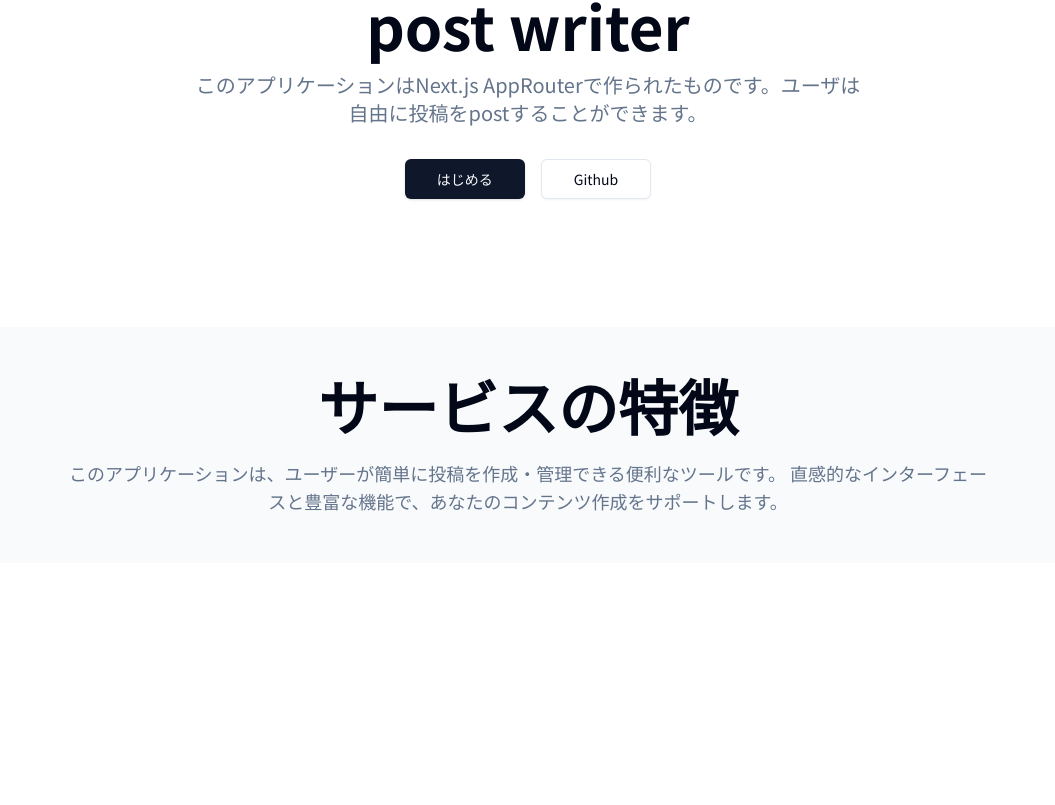
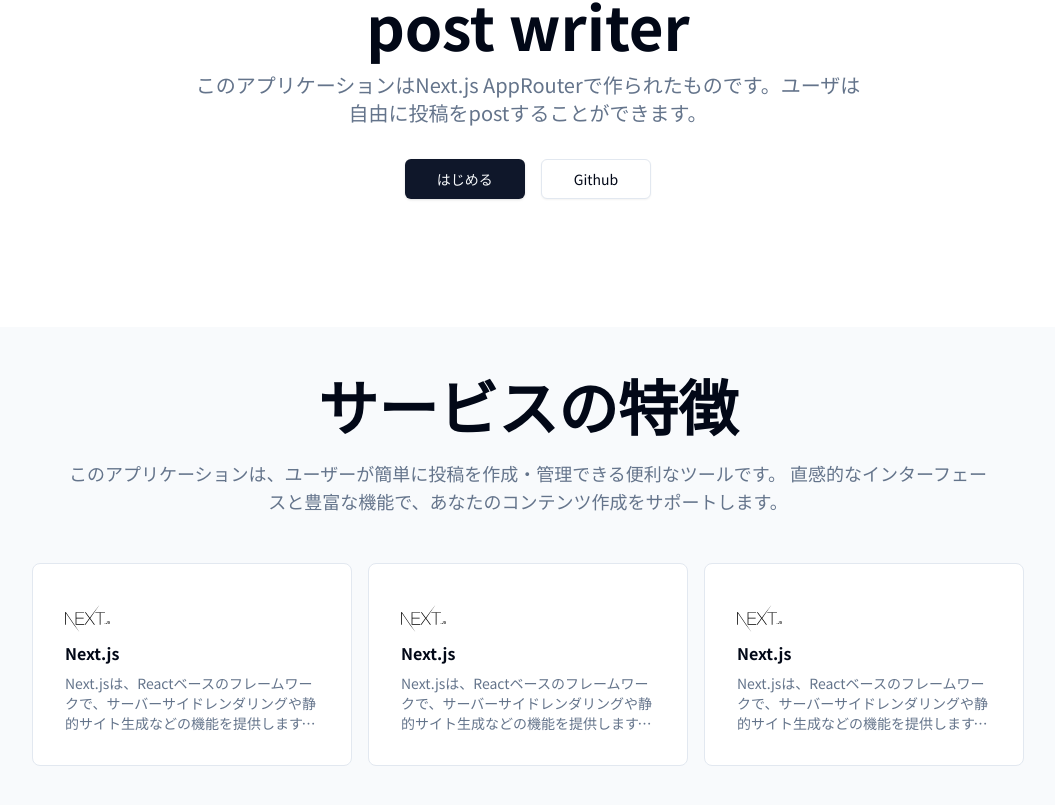
Before and after one commit to tamaco489/lexicon, a Next.js app: page / in a window 1280 px wide. Shown: the part 265-1070 px from the top of the page, without its empty margins (112-1167 px from the left). Before the commit the page ends 828 px from the top, so only its background shows below. Built offline with nearby package versions, Linux system fonts and the light colour scheme.

Commit message:
fix: feature section bord

```diff
--- a/app/(marketing)/page.tsx
+++ b/app/(marketing)/page.tsx
@@ -51,12 +51,80 @@ export default function IndexPage() {
       {/* feature section */}
       <section id="features" className="container py-8 md:py-12 bg-slate-50">
         <div className="text-center space-y-6 max-w-[58rem] mx-auto">
-          <h2 className="font-extrabold text-3xl md:text-6xl">サービスの特徴</h2>
+          <h2 className="font-extrabold text-3xl md:text-6xl">
+            サービスの特徴
+          </h2>
           <p className="text-muted-foreground sm:text-lg sm:leading-7">
             このアプリケーションは、ユーザーが簡単に投稿を作成・管理できる便利なツールです。
             直感的なインターフェースと豊富な機能で、あなたのコンテンツ作成をサポートします。
           </p>
         </div>
+
+        <div className="mx-auto grid sm:grid-cols-2 md:grid-cols-3 gap-4 px-4 mt-12 max-w-[64rem]">
+          {/* card 1 */}
+          <div className="bg-background border p-2 rounded-lg">
+            <div className="flex flex-col justify-between p-6 min-h-[160px] max-h-[200px]">
+              <svg
+                xmlns="http://www.w3.org/2000/svg"
+                width="45"
+                height="45"
+                viewBox="0 0 128 128"
+                fill="#000000"
+              >
+                <path d="M30.2 45.9h24.1v1.9H32.4v14.4H53v1.9H32.4v15.8h22.2v1.9H30.2V45.9zm26.3 0h2.6l11.4 15.8L82 45.9l15.8-20l-26 37.5l13.4 18.4h-2.7L70.4 65L58.2 81.8h-2.6l13.5-18.4l-12.6-17.5zm29.7 1.9v-1.9h27.5v1.9H101v34h-2.2v-34H86.2zM0 45.9h2.7l38.2 56.8l-15.8-20.9L2.3 48.6l-.1 33.2H0zm113.5 33.4c.5 0 .8-.3.8-.8s-.3-.8-.8-.8s-.8.3-.8.8s.4.8.8.8zm2.2-2.1c0 1.3 1 2.2 2.4 2.2c1.5 0 2.4-.9 2.4-2.5v-5.5h-1.2v5.5c0 .9-.4 1.3-1.2 1.3c-.7 0-1.2-.4-1.2-1.1h-1.2zm6.3-.1c.1 1.4 1.2 2.3 3 2.3s3-.9 3-2.4c0-1.2-.7-1.8-2.2-2.2l-.9-.2c-1-.2-1.4-.6-1.4-1.1c0-.7.6-1.2 1.6-1.2c.9 0 1.5.4 1.6 1.2h1.2c-.1-1.3-1.2-2.2-2.8-2.2c-1.7 0-2.8.9-2.8 2.3c0 1.1.6 1.8 2 2.1l1 .2c1 .2 1.5.6 1.5 1.2c0 .7-.7 1.2-1.7 1.2s-1.8-.5-1.9-1.2H122z" />
+              </svg>
+              <div className="space-y-2 overflow-hidden">
+                <h3 className="font-semibold">Next.js</h3>
+                <p className="text-sm text-muted-foreground line-clamp-3">
+                  Next.jsは、Reactベースのフレームワークで、サーバーサイドレンダリングや静的サイト生成などの機能を提供します。高速なパフォーマンスと優れた開発者体験を実現します。
+                </p>
+              </div>
+            </div>
+          </div>
+
+          {/* card 2 */}
+          <div className="bg-background border p-2 rounded-lg">
+            <div className="flex flex-col justify-between p-6 min-h-[160px] max-h-[200px]">
+              <svg
+                xmlns="http://www.w3.org/2000/svg"
+                width="45"
+                height="45"
+                viewBox="0 0 128 128"
+                fill="#000000"
+                className="w-full max-w-[45px]"
+              >
+                <path d="M30.2 45.9h24.1v1.9H32.4v14.4H53v1.9H32.4v15.8h22.2v1.9H30.2V45.9zm26.3 0h2.6l11.4 15.8L82 45.9l15.8-20l-26 37.5l13.4 18.4h-2.7L70.4 65L58.2 81.8h-2.6l13.5-18.4l-12.6-17.5zm29.7 1.9v-1.9h27.5v1.9H101v34h-2.2v-34H86.2zM0 45.9h2.7l38.2 56.8l-15.8-20.9L2.3 48.6l-.1 33.2H0zm113.5 33.4c.5 0 .8-.3.8-.8s-.3-.8-.8-.8s-.8.3-.8.8s.4.8.8.8zm2.2-2.1c0 1.3 1 2.2 2.4 2.2c1.5 0 2.4-.9 2.4-2.5v-5.5h-1.2v5.5c0 .9-.4 1.3-1.2 1.3c-.7 0-1.2-.4-1.2-1.1h-1.2zm6.3-.1c.1 1.4 1.2 2.3 3 2.3s3-.9 3-2.4c0-1.2-.7-1.8-2.2-2.2l-.9-.2c-1-.2-1.4-.6-1.4-1.1c0-.7.6-1.2 1.6-1.2c.9 0 1.5.4 1.6 1.2h1.2c-.1-1.3-1.2-2.2-2.8-2.2c-1.7 0-2.8.9-2.8 2.3c0 1.1.6 1.8 2 2.1l1 .2c1 .2 1.5.6 1.5 1.2c0 .7-.7 1.2-1.7 1.2s-1.8-.5-1.9-1.2H122z" />
+              </svg>
+              <div className="space-y-2 overflow-hidden">
+                <h3 className="font-semibold">Next.js</h3>
+                <p className="text-sm text-muted-foreground line-clamp-3">
+                  Next.jsは、Reactベースのフレームワークで、サーバーサイドレンダリングや静的サイト生成などの機能を提供します。高速なパフォーマンスと優れた開発者体験を実現します。
+                </p>
+              </div>
+            </div>
+          </div>
+
+          {/* card 3 */}
+          <div className="bg-background border p-2 rounded-lg">
+            <div className="flex flex-col justify-between p-6 min-h-[160px] max-h-[200px]">
+              <svg
+                xmlns="http://www.w3.org/2000/svg"
+                width="45"
+                height="45"
+                viewBox="0 0 128 128"
+                fill="#000000"
+              >
+                <path d="M30.2 45.9h24.1v1.9H32.4v14.4H53v1.9H32.4v15.8h22.2v1.9H30.2V45.9zm26.3 0h2.6l11.4 15.8L82 45.9l15.8-20l-26 37.5l13.4 18.4h-2.7L70.4 65L58.2 81.8h-2.6l13.5-18.4l-12.6-17.5zm29.7 1.9v-1.9h27.5v1.9H101v34h-2.2v-34H86.2zM0 45.9h2.7l38.2 56.8l-15.8-20.9L2.3 48.6l-.1 33.2H0zm113.5 33.4c.5 0 .8-.3.8-.8s-.3-.8-.8-.8s-.8.3-.8.8s.4.8.8.8zm2.2-2.1c0 1.3 1 2.2 2.4 2.2c1.5 0 2.4-.9 2.4-2.5v-5.5h-1.2v5.5c0 .9-.4 1.3-1.2 1.3c-.7 0-1.2-.4-1.2-1.1h-1.2zm6.3-.1c.1 1.4 1.2 2.3 3 2.3s3-.9 3-2.4c0-1.2-.7-1.8-2.2-2.2l-.9-.2c-1-.2-1.4-.6-1.4-1.1c0-.7.6-1.2 1.6-1.2c.9 0 1.5.4 1.6 1.2h1.2c-.1-1.3-1.2-2.2-2.8-2.2c-1.7 0-2.8.9-2.8 2.3c0 1.1.6 1.8 2 2.1l1 .2c1 .2 1.5.6 1.5 1.2c0 .7-.7 1.2-1.7 1.2s-1.8-.5-1.9-1.2H122z" />
+              </svg>
+              <div className="space-y-2 overflow-hidden">
+                <h3 className="font-semibold">Next.js</h3>
+                <p className="text-sm text-muted-foreground line-clamp-3">
+                  Next.jsは、Reactベースのフレームワークで、サーバーサイドレンダリングや静的サイト生成などの機能を提供します。高速なパフォーマンスと優れた開発者体験を実現します。
+                </p>
+              </div>
+            </div>
+          </div>
+        </div>
       </section>
     </div>
   );
```
